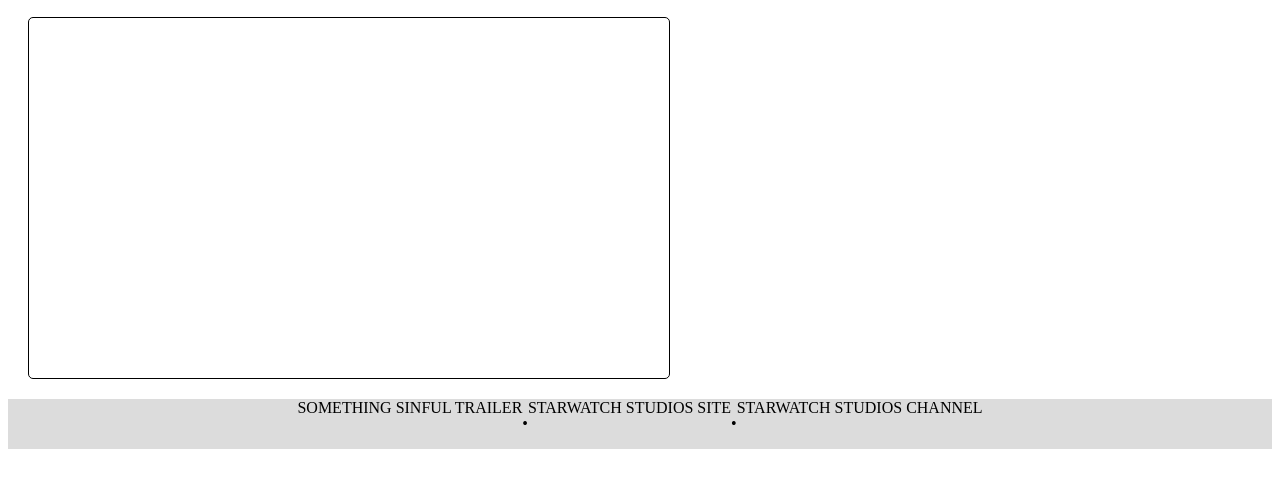
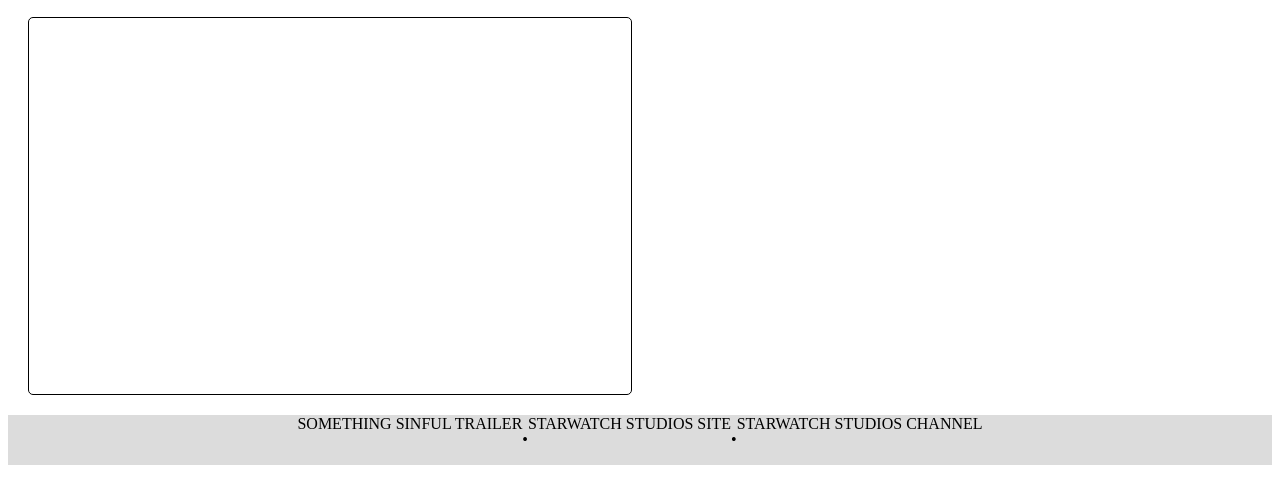
Before and after one commit to Theothervc/somethingsinfulgame, a plain HTML site: page index.html in a window 1280 px wide. Shown: the part 91-594 px from the top of the page. Drawn offline with Linux system fonts and the light colour scheme.

Commit message:
Update main.css

```diff
--- a/main.css
+++ b/main.css
@@ -24,8 +24,8 @@ main {
 canvas {
     border: 1px solid black;
     border-radius: 5px;
-    width: 50vw;
-    height: 45vh;
+    width: 47vw;
+    height: 47vh;
 }
 
 footer {
```
